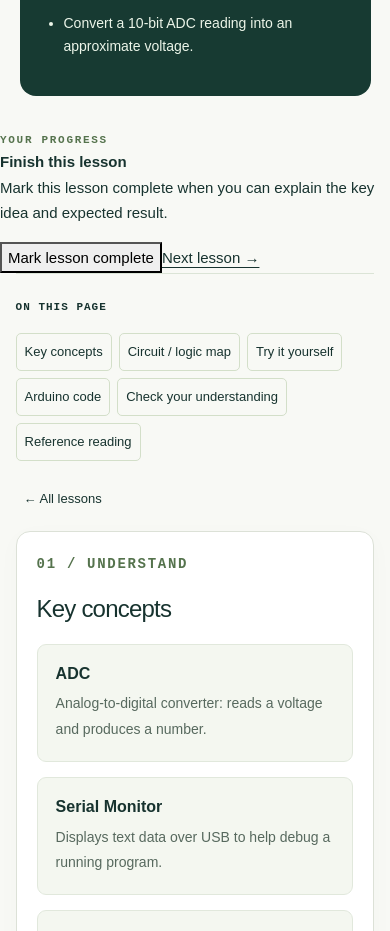
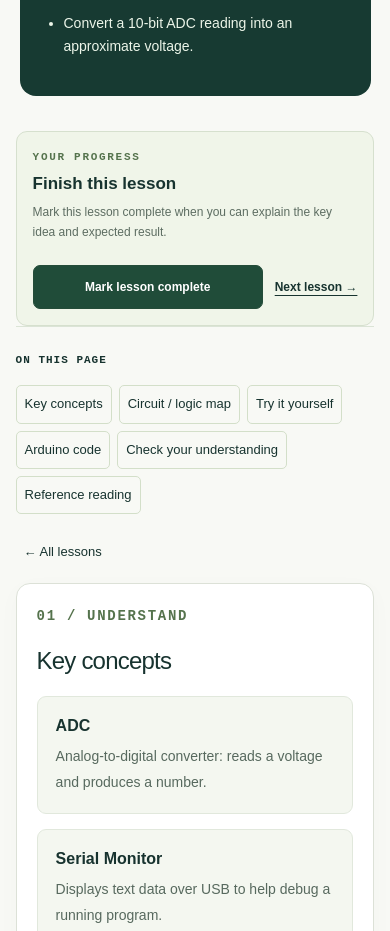
Before and after one commit to engrken/CircuitByte, a Next.js app: page /learn/fundamentals/arduino-analog-and-serial in a window 390 px wide. Shown: the part 960-1891 px from the top of the page. Built offline with nearby package versions, Linux system fonts and the light colour scheme.

Commit message:
Style student progress and lesson completion UI

```diff
--- a/app/education/foundations.css
+++ b/app/education/foundations.css
@@ -114,3 +114,31 @@
   .edu-ascii-wrap{color:#000;background:#fff;border:1px solid #ccc}
   .edu-ascii-wrap pre{color:#000}
 }
+
+
+/* Student-owned learning progress: local to this browser, no account required. */
+.edu-progress-panel{display:grid;grid-template-columns:minmax(0,1fr) minmax(220px,.65fr);gap:24px;align-items:center;margin:28px 0 34px;padding:22px 24px;border:1px solid #d5dfce;border-radius:13px;background:#eef3e8}
+.edu-progress-copy h2{font-size:clamp(20px,2.4vw,27px);margin:5px 0 6px;letter-spacing:-.6px}
+.edu-progress-copy p,.edu-lesson-progress p{font-size:12px;line-height:1.65;color:#5d6d62;margin:0 0 12px}
+.edu-progress-bar{height:9px;border-radius:20px;background:#d7e1cf;overflow:hidden;max-width:560px}
+.edu-progress-bar span{display:block;height:100%;background:#64894d;border-radius:inherit;transition:width .2s ease}
+.edu-progress-resume{display:flex;flex-direction:column;gap:6px;padding:17px 19px;border:1px solid #d2dec9;border-radius:9px;background:#fff;text-decoration:none}
+.edu-progress-resume small{font:700 10px/1.5 monospace;letter-spacing:1px;color:#58764c}
+.edu-progress-resume strong{font-size:15px;line-height:1.4}
+.edu-progress-resume span{font-size:12px;font-weight:700;color:#456c3e}
+.edu-foundations-progress-wrap{max-width:1260px;margin:0 auto;padding:0 5%}
+.edu-lesson-progress{display:flex;justify-content:space-between;align-items:center;gap:22px;padding:18px 21px;border:1px solid #d6e0ce;border-radius:11px;background:#f0f5e9}
+.edu-lesson-progress>div:first-child{min-width:0}
+.edu-lesson-progress strong{display:block;font-size:17px;margin:4px 0}
+.edu-lesson-progress p{margin:0}
+.edu-lesson-progress-actions{display:flex;align-items:center;gap:12px;flex-wrap:wrap;justify-content:flex-end}
+.edu-lesson-progress-actions button{min-height:44px;padding:10px 15px;border:1px solid #244c39;border-radius:7px;background:#204c39;color:white;font-size:12px;font-weight:700;cursor:pointer}
+.edu-lesson-progress-actions button:disabled{opacity:.6;cursor:wait}
+.edu-lesson-progress-actions a{font-size:12px;font-weight:700;white-space:nowrap}
+@media(max-width:700px){
+ .edu-progress-panel{grid-template-columns:1fr;padding:18px;gap:14px}
+ .edu-foundations-progress-wrap{padding:0 4%}
+ .edu-lesson-progress{align-items:flex-start;flex-direction:column;padding:16px}
+ .edu-lesson-progress-actions{width:100%;justify-content:flex-start}
+ .edu-lesson-progress-actions button{flex:1 1 180px}
+}
```
